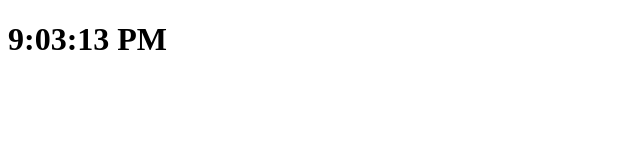
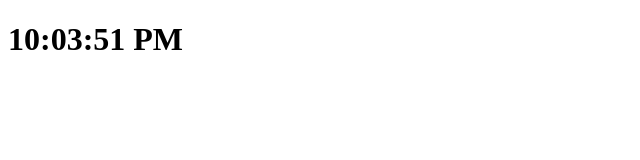
Before and after one commit to russellgoldenberg/test-actions, a website: page index.html in a window 1280 px wide. Shown: the whole page, without its empty margins (0-640 px from the left). Drawn offline with Linux system fonts and the light colour scheme.

Commit message:
Deploying to gh-pages from  @ 949ae750db83cffe888fbb6e89845eb121ac95c0 🚀

```diff
--- a/index.html
+++ b/index.html
@@ -10,7 +10,7 @@
   <head></head>
   <body>
 		<h1>
-		9:03:13 PM
+		10:03:51 PM
 		</h1>
   </body>
 </html>
```
